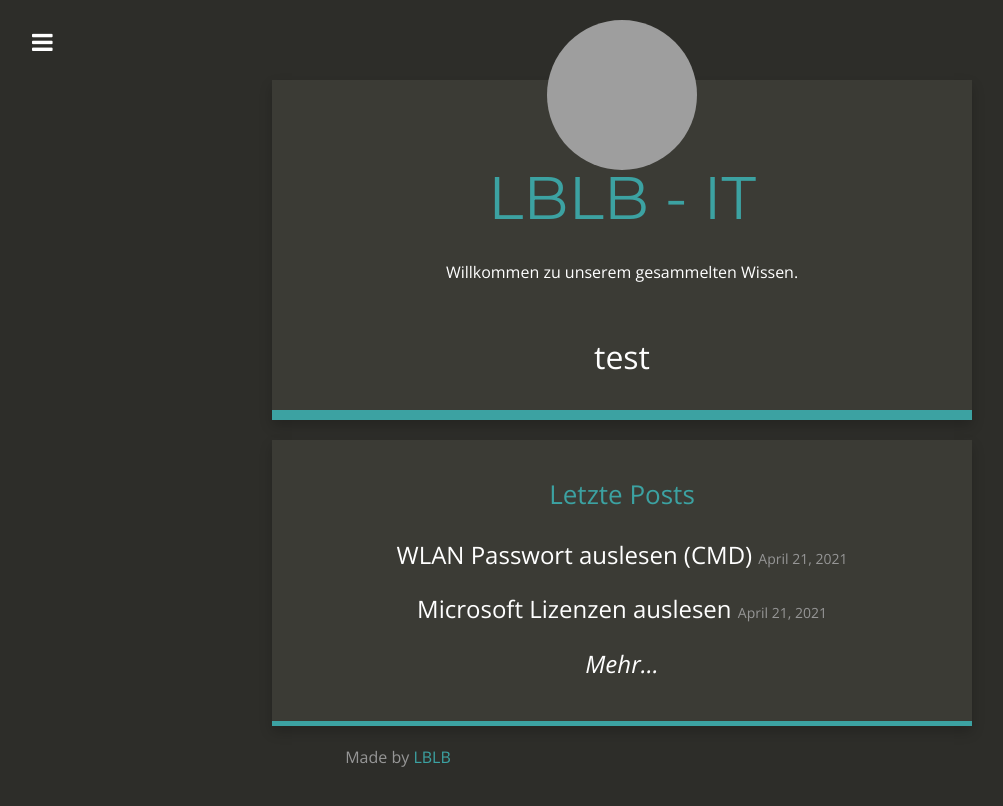
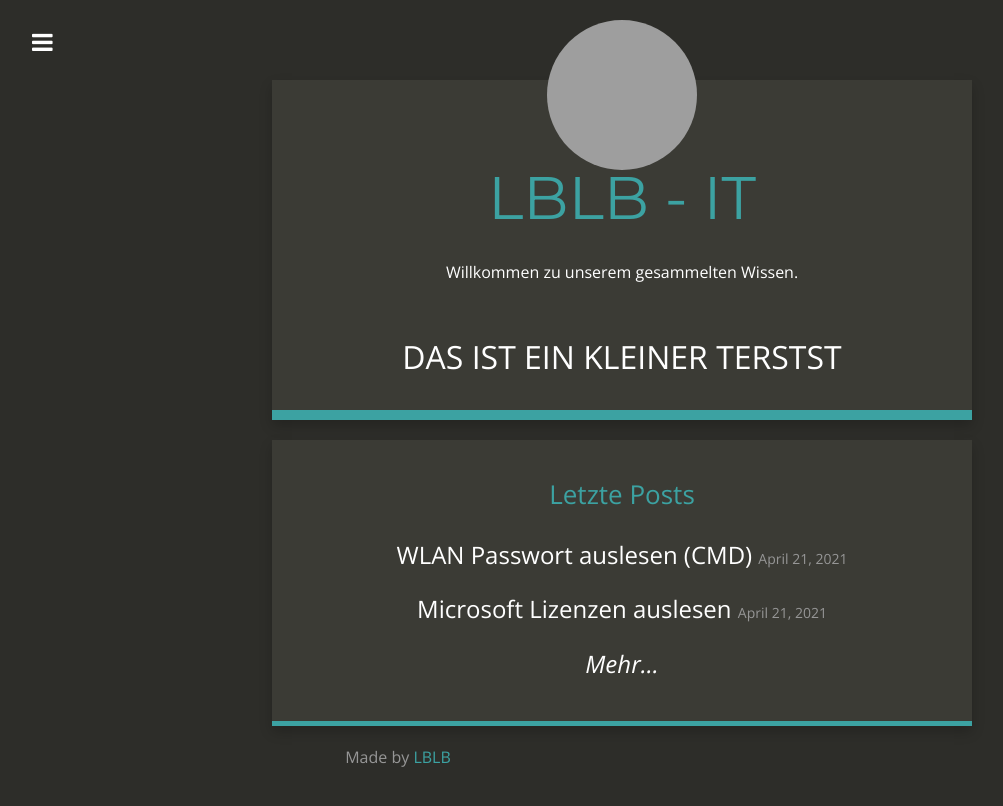
Before and after one commit to eski1337/lblb-it-ffd00, a Jekyll site: the page built from index.html, in a window 1280 px wide. Shown: the top 806 px of the page, without its empty margins (18-1021 px from the left). Built offline with Jekyll 4.4.1, drawn with Linux system fonts in a browser that asks for light colours; nearby versions of some CDN libraries; grey boxes are pictures that could not be loaded.

Commit message:
social_links.html: changed

```diff
--- a/_includes/social_links.html
+++ b/_includes/social_links.html
@@ -1,3 +1,3 @@
 <p class="links">
-  test
+ DAS IST EIN KLEINER TERSTST
   </p>
```
